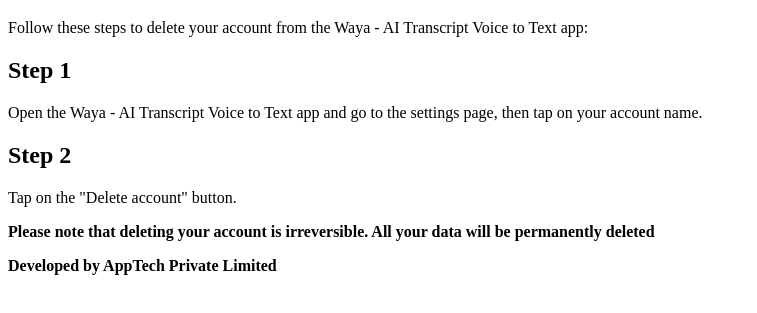
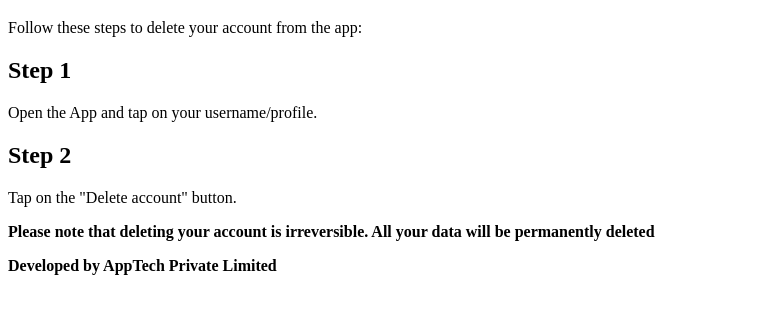
Before and after one commit to ahmersaud/voice-notes-EULA, a plain HTML site: page DeleteAccount.html in a window 1280 px wide. Shown: the part 61-374 px from the top of the page, without its empty margins (0-757 px from the left). Drawn offline with Linux system fonts and the light colour scheme.

Commit message:
changed page of delete

```diff
--- a/DeleteAccount.html
+++ b/DeleteAccount.html
@@ -2,14 +2,14 @@
 <html lang="en">
 <head>
     <meta charset="UTF-8">
-    <title>Delete Account - Waya - AI Transcript Voice to Text</title>
+    <title>Delete Account</title>
 </head>
 <body>
     <h1>Delete Account</h1>
-    <p>Follow these steps to delete your account from the Waya - AI Transcript Voice to Text app:</p>
+    <p>Follow these steps to delete your account from the app:</p>
     <div>
         <h2>Step 1</h2>
-        <p>Open the Waya - AI Transcript Voice to Text app and go to the settings page, then tap on your account name.</p>
+        <p>Open the App and tap on your username/profile.</p>
     </div>
     <div>
         <h2>Step 2</h2>
```
